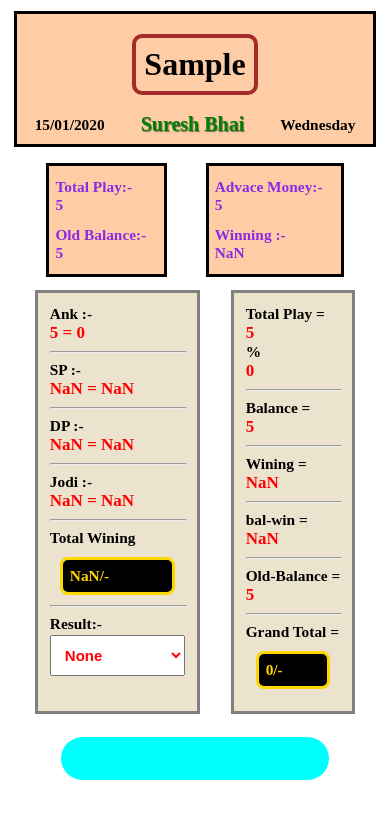
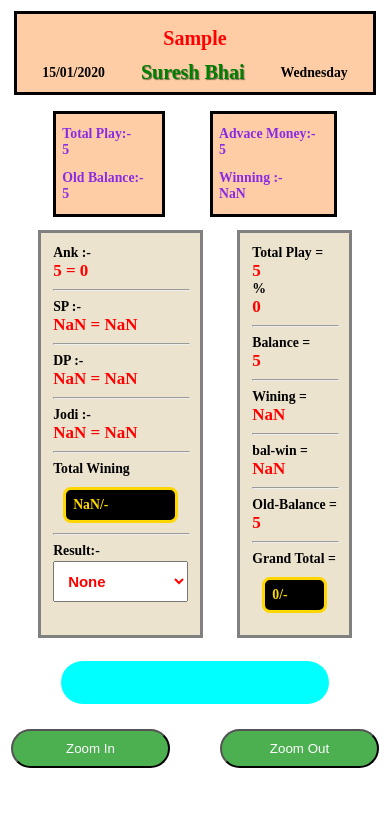
Before and after one commit to organicboi/newFormSlip_3.0_ReactJS, a React (Vite) app: page / in a window 390 px wide. Both pictures are taken after typing "Sample", "2020-01-15", "5", "5", "5", "5" into the empty fields and a click on the button "Submit". Shown: the top 818 px of the page. Built offline with nearby package versions, Linux system fonts and the light colour scheme.

Commit message:
add zoom in and zoom out button with function

```diff
--- a/src/pages/HomePage.css
+++ b/src/pages/HomePage.css
@@ -66,6 +66,7 @@ hr {
 
 @media screen and (max-width: 480px) {
   /* Adjust styles for smaller screens */
+
   .mainForm {
     max-width: 100%;
     /* box-shadow: none; */
--- a/src/pages/ResultPage.jsx
+++ b/src/pages/ResultPage.jsx
@@ -169,11 +169,18 @@ function ResultPage() {
   };
   // console.log("ank value" + ankValueSelect);
   // console.log("sp value" + spValueSelect);
+  const [scale, setScale] = useState(1);
+  const handleZoomIn = () => {
+    setScale(scale + 0.1);
+  };
+  const handleZoomOut = () => {
+    setScale(scale - 0.1);
+  };
 
   return (
-    <div className="main_container">
+    <div className="main_container" style={{ transform: `scale(${scale})` }}>
       <div className="date">
-        <h1>{mainHeading}</h1>
+        <span className="mainHeading">{mainHeading}</span>
         <div className="dateAndDay">
           <h3>{currentDate}</h3>
           <h3 style={sureshBhaiStyle}>Suresh Bhai</h3>
@@ -278,6 +285,10 @@ function ResultPage() {
       <div className="finalResultText">
         <h1>{finalDisplayResult}</h1>
       </div>
+      <div style={{ display: "flex", gap: 50 }}>
+        <button onClick={handleZoomIn}>Zoom In</button>
+        <button onClick={handleZoomOut}>Zoom Out</button>
+      </div>
     </div>
   );
 }
--- a/src/pages/compCSS.css
+++ b/src/pages/compCSS.css
@@ -1,3 +1,6 @@
+body {
+  zoom: 1;
+}
 .main_container {
   display: flex;
   flex-direction: column;
@@ -142,9 +145,12 @@ select[value="+"] {
 /* Extra small devices (phones, 600px and down) */
 @media only screen and (max-width: 600px) {
   body {
-    font-size: 90%; /* Adjust the font size */
+    zoom: 1;
   }
-
+  .mainHeading {
+    font-size: 20px;
+    margin: 3px;
+  }
   /* Adjust other elements */
   p,
   h2,
@@ -153,7 +159,7 @@ select[value="+"] {
   h5,
   h6,
   label {
-    font-size: 96%;
+    font-size: 86%;
     /* margin: 0.5em 0;  */
   }
 
```
